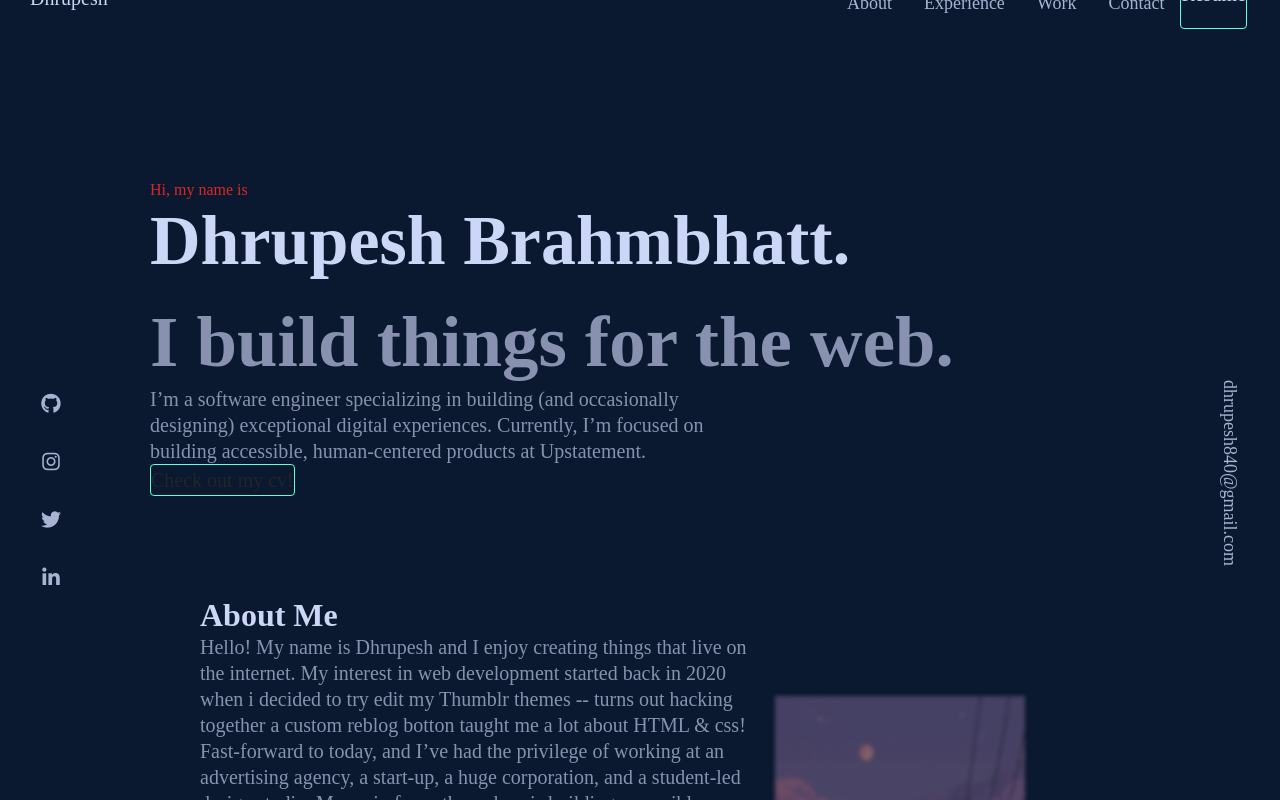
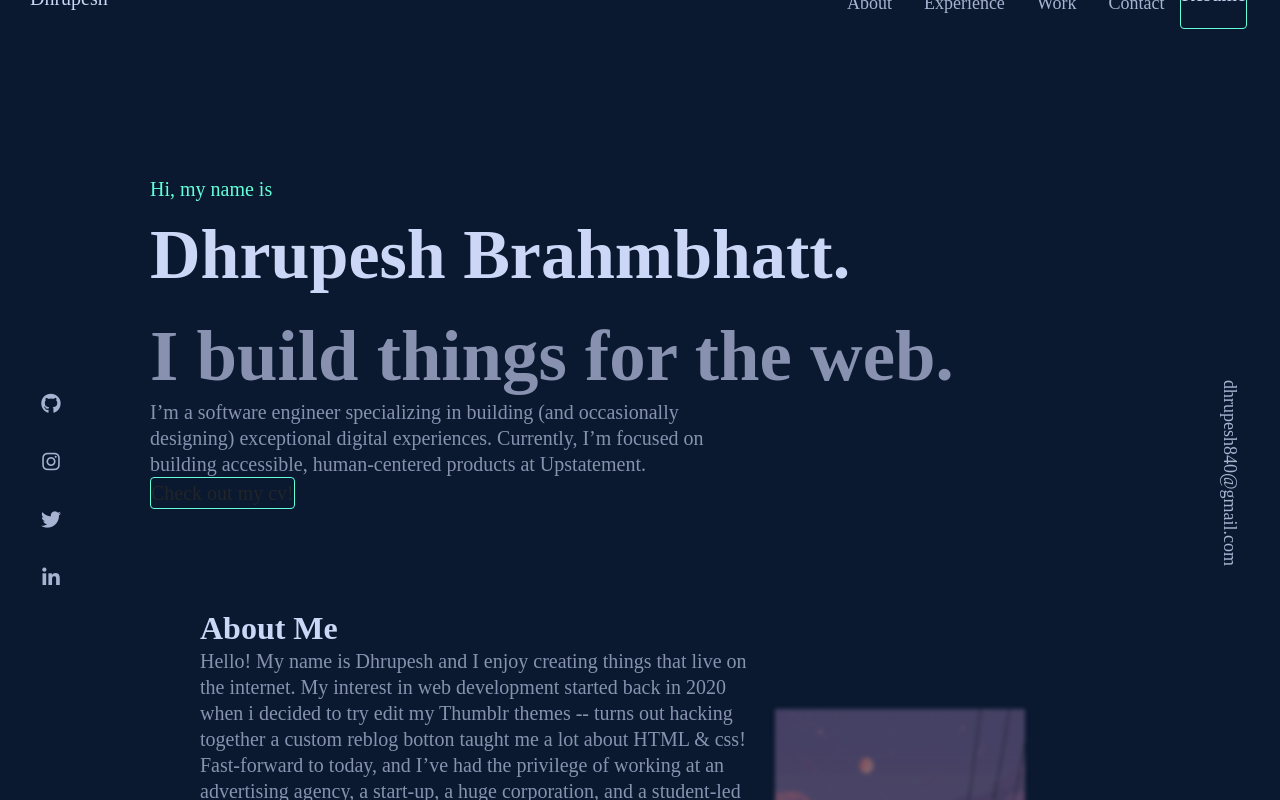
Before and after one commit to dhrupeshbrahmbhatt/portfolioweb, a React (Vite) app: page / in a window 1280 px wide. Shown: the top 800 px of the page. Built offline with nearby package versions, Linux system fonts and the light colour scheme.

Commit message:
intro colour

```diff
--- a/src/components/hero_section.jsx
+++ b/src/components/hero_section.jsx
@@ -16,7 +16,7 @@ export const Hero_section = () => {
         <hr className="link-hr"/>
         <div className="content-2">
             <div>
-                <h1 className="text-red-600">Hi, my name is</h1>
+                <h1 className="intro">Hi, my name is</h1>
             </div>
             <div>
                 <h2 className="name">Dhrupesh Brahmbhatt.</h2>
```
